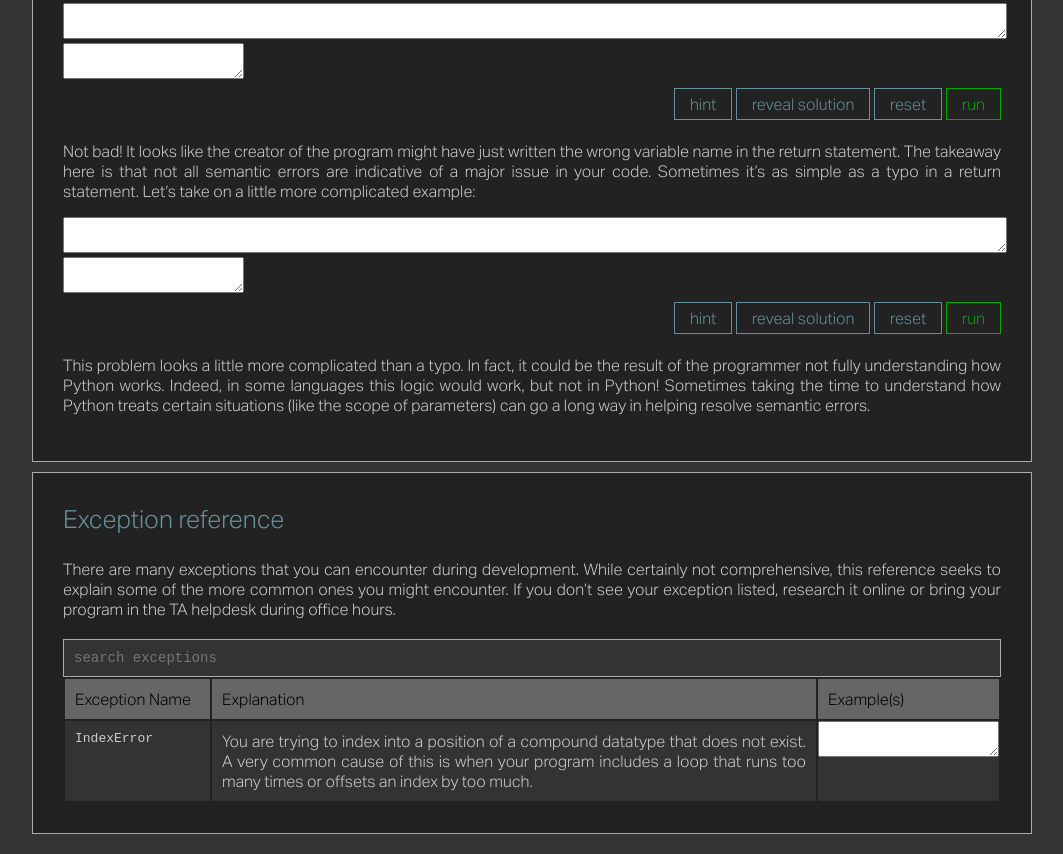
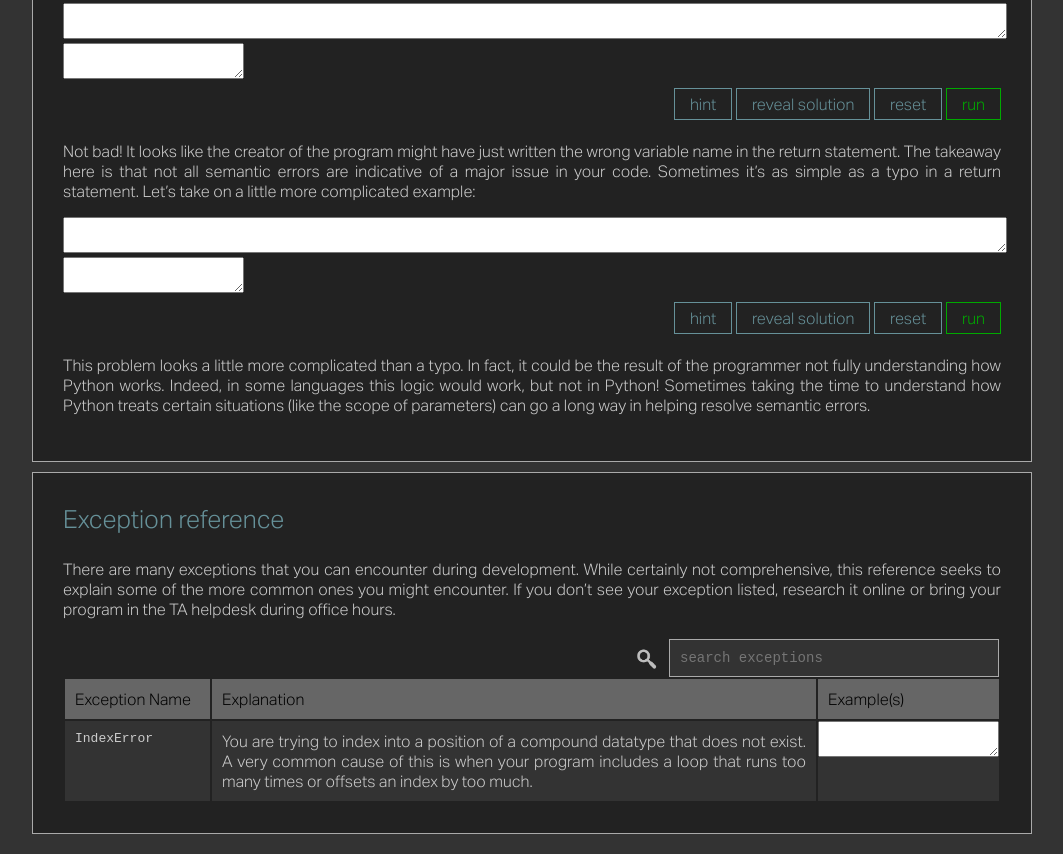
Before and after one commit to cs1301/CS-1301-Debugging-Guide, a plain HTML site: page index.html in a window 1280 px wide. Shown: the part 3336-4190 px from the top of the page, without its empty margins (108-1171 px from the left). Drawn offline with Linux system fonts and the light colour scheme; a script that the page names is missing.

Commit message:
Improved search UI

```diff
--- a/index.html
+++ b/index.html
@@ -256,8 +256,9 @@
             </div>
             There are many exceptions that you can encounter during development. While certainly not comprehensive,
             this reference seeks to explain some of the more common ones you might encounter. If you don’t see your
-            exception listed, research it online or bring your program in the TA helpdesk during office hours.
+            exception listed, research it online or bring your program in the TA helpdesk during office hours.<br>
             <input id="exceptions_reference_filter" placeholder="search exceptions" autocomplete="off" title=""/>
+            <div id="search_icon"></div>
             <table id="exceptions_reference">
                 <tr>
                     <td class="exceptions_reference_header">
--- a/js/js.js
+++ b/js/js.js
@@ -109,13 +109,13 @@ window.onload = function() {
 
     document.getElementById("exceptions_reference_filter").addEventListener("keyup", function(e) {
         var rows = document.getElementById("exceptions_reference").childNodes[1].childNodes;
-        var search_string = e.target.value;
+        var search_string = e.target.value.toLowerCase();
 
         for (var i = 1; i < rows.length; i++) {
             console.log(rows[i].tagName);
             if (rows[i].tagName != "TR") continue;
 
-            if (rows[i].childNodes[1].innerHTML.search(search_string) != -1) {
+            if (rows[i].childNodes[1].innerHTML.toLowerCase().search(search_string) != -1) {
                 rows[i].setAttribute("style", "");
             } else {
                 rows[i].setAttribute("style", "display: none");
--- a/style/style.css
+++ b/style/style.css
@@ -92,16 +92,30 @@ a {
 }
 
 #exceptions_reference_filter {
-    display: block;
     padding: 10px;
-    width: 100%;
+    width: 330px;
     box-sizing: border-box;
     margin-top: 20px;
     background: #333;
     border: 1px solid #aaa;
     font-size: 14px;
     color: #fff;
+    margin-left: auto;
+    margin-right: 2px;
     font-family: monospace;
+    float: right;
+}
+
+#search_icon {
+    height: 25px;
+    width: 25px;
+    background: url(search.png) no-repeat;
+    background-size: contain;
+    display: inline;
+    float: right;
+    margin-top: 29px;
+    margin-right: 10px;
+    opacity: 0.7;
 }
 
 #exceptions_reference {
```
Also changed, not shown: style/search.png (added).
